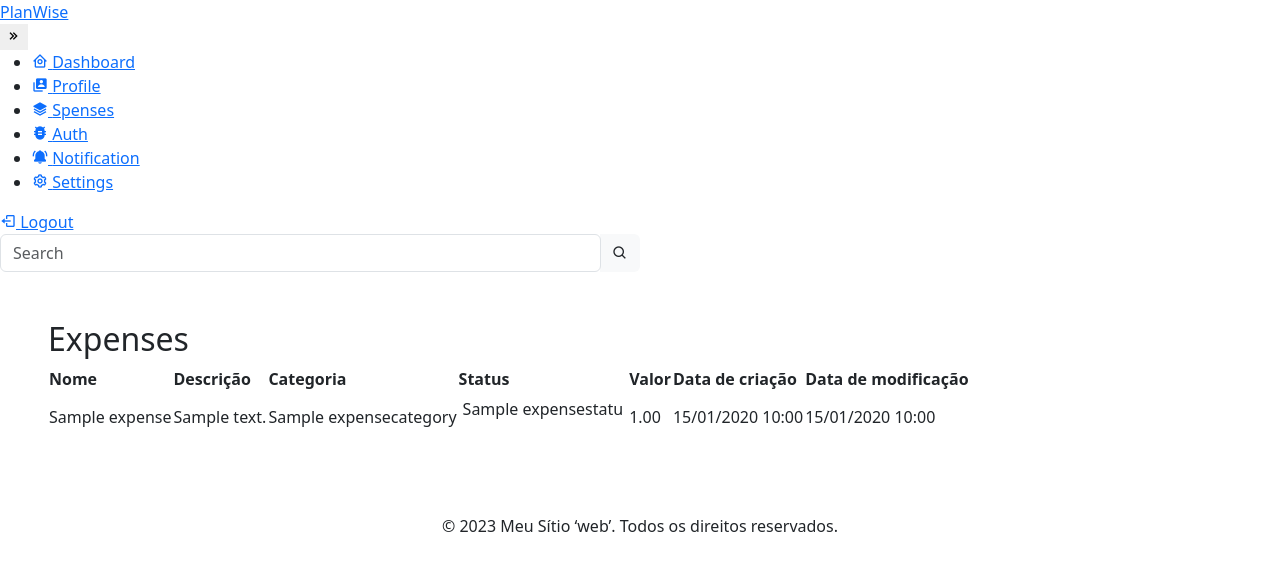
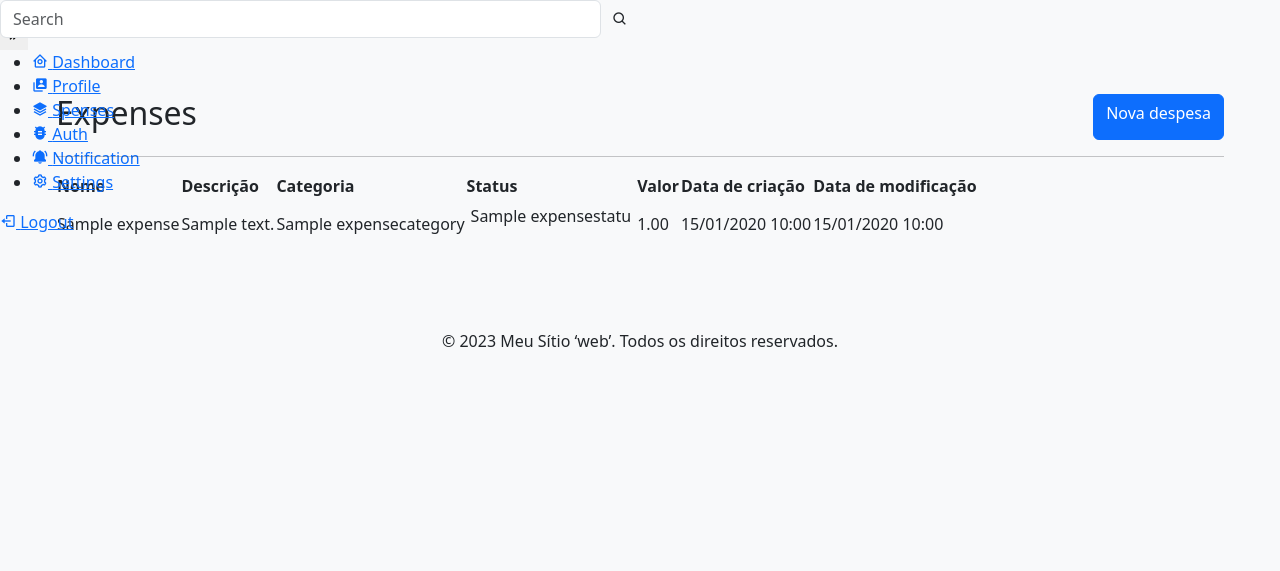
Before and after one commit to vinicius-rebelatto/plan-wise, a Django app: page /dashboard/expenses/ in a window 1280 px wide. Shown: the top 571 px of the page. Run offline with Django 5.2, Linux system fonts and the light colour scheme; tables that the repository leaves empty hold one stand-in row (values such as "Sample post"); some libraries are stand-ins or nearby versions.

Commit message:
Update: Sidebar fixed

```diff
--- a/apps/dashboard/templates/expenses.html
+++ b/apps/dashboard/templates/expenses.html
@@ -6,8 +6,13 @@
 
 {% block content %}
 
-    <div class="">
-        <h2>Expenses</h2>
+    <div class="p-2">
+        <div class="d-flex justify-content-between">
+            <h2>Expenses</h2>
+            <a href="#" class="btn btn-primary bg-quaternary-color">Nova despesa</a>
+        </div>
+
+        <hr>
         <!-- Tabela para exibir as despesas -->
         <section class="table-body">
             <table>
--- a/templates/base.html
+++ b/templates/base.html
@@ -21,9 +21,10 @@
     <!-- Logo -->
     <link rel="shortcut icon" href="{% static 'images/logo.png' %}" type="image/x-icon">
 </head>
-<body>
+<body class="bg-light">
   <div class="wrapper">
     <aside id="sidebar">
+        <div class="position-fixed">
             <div class="top-size">
                 <div class="sidebar-logo">
                     <a href="/dashboard">PlanWise</a>
@@ -84,6 +85,8 @@
                     <span>Logout</span>
                 </a>
             </div>
+        </div>
+
     </aside>
       <main class="main">
         <header class="top-size bg-quaternary-color">
```
Lines whose indentation alone changed are shown as unchanged.
